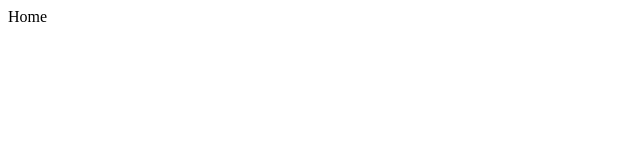
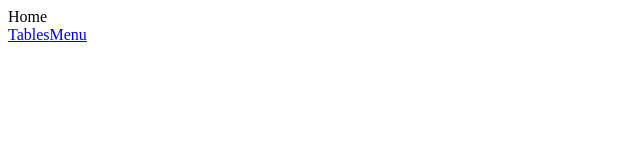
Before and after one commit to raulrod16124/restaurant-project, a Next.js app in the folder frontend/: page / in a window 1280 px wide. Shown: the top 160 px of the page, without its empty margins (0-640 px from the left). Built offline with nearby package versions, Linux system fonts and the light colour scheme.

Commit message:
Add tables and menu links

```diff
--- a/frontend/src/app/page.tsx
+++ b/frontend/src/app/page.tsx
@@ -1,7 +1,13 @@
+import Link from "next/link";
+
 export default function Home() {
   return (
     <div>
         Home
+        <div>
+          <Link href="/tables">Tables</Link>
+          <Link href="/menu">Menu</Link>
+        </div>
     </div>
   );
 }
```
